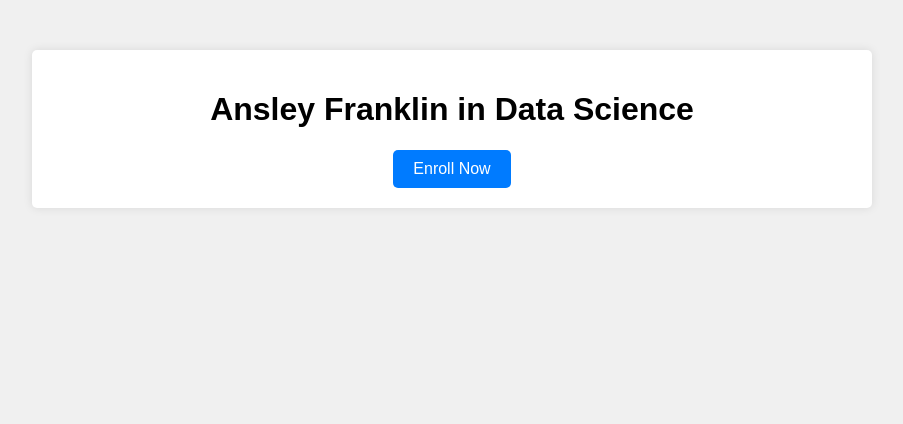
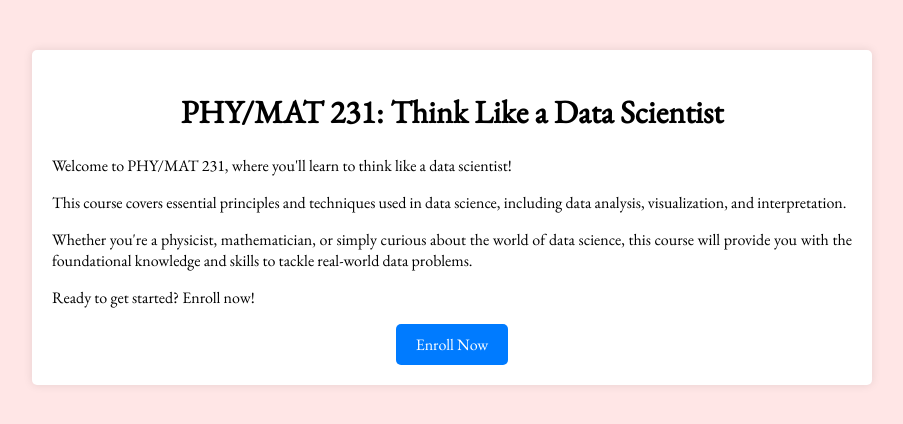
Before and after one commit to ansleyfranklin/ansleyfranklin.github.io, a plain HTML site: page index.html in a window 1280 px wide. Shown: the whole page, without its empty margins (188-1091 px from the left). Drawn offline with nearby package versions, Linux system fonts and the light colour scheme.

Commit message:
Update index.html

```diff
--- a/index.html
+++ b/index.html
@@ -6,10 +6,10 @@
     <title>PHY/MAT 231: Think Like a Data Scientist</title>
     <style>
         body {
-            font-family: Arial, sans-serif;
+            font-family: 'EB Garamond', serif; /* Font changed to EB Garamond */
             margin: 0;
             padding: 0;
-            background-color: #f0f0f0;
+            background-color: #ffe6e6; /* Light pink background color */
         }
         .container {
             max-width: 800px;
@@ -38,15 +38,16 @@
             background-color: #0056b3;
         }
     </style>
+    <link href="https://fonts.googleapis.com/css2?family=EB+Garamond&display=swap" rel="stylesheet">
 </head>
 <body>
 
 <div class="container">
-    <h1>Ansley Franklin in Data Science</h1>
-    <p></p>
-    <p></p>
-    <p></p>
-    <p></p>
+    <h1>PHY/MAT 231: Think Like a Data Scientist</h1>
+    <p>Welcome to PHY/MAT 231, where you'll learn to think like a data scientist!</p>
+    <p>This course covers essential principles and techniques used in data science, including data analysis, visualization, and interpretation.</p>
+    <p>Whether you're a physicist, mathematician, or simply curious about the world of data science, this course will provide you with the foundational knowledge and skills to tackle real-world data problems.</p>
+    <p>Ready to get started? Enroll now!</p>
     <div style="text-align: center;">
         <a href="#" class="btn">Enroll Now</a>
     </div>
```
